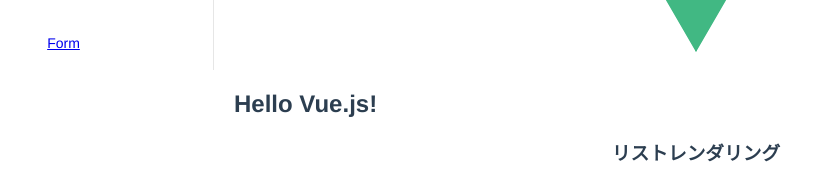
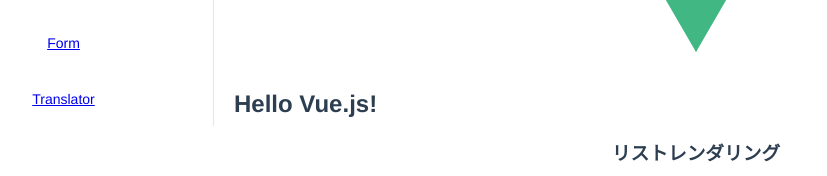
Before and after one commit to ryamakuchi/vue-lab, a Vue app: page / in a window 1280 px wide. Shown: the part 214-390 px from the top of the page, without its empty margins (94-921 px from the left). Built offline with nearby package versions, Linux system fonts and the light colour scheme.

Commit message:
Exercise 2: Translator 画面の追加

```diff
--- a/src/App.vue
+++ b/src/App.vue
@@ -18,6 +18,10 @@
           <el-menu-item>
             <router-link to="/form">Form</router-link>
           </el-menu-item>
+
+          <el-menu-item>
+            <router-link to="/translator">Translator</router-link>
+          </el-menu-item>
         </el-menu>
       </el-aside>
 
@@ -29,13 +33,8 @@
 </template>
 
 <script>
-import HelloWorld from './components/HelloWorld.vue'
-
 export default {
-  name: 'app',
-  components: {
-    HelloWorld
-  }
+  name: 'app'
 }
 </script>
 
--- a/src/router.ts
+++ b/src/router.ts
@@ -3,6 +3,7 @@ import Router from 'vue-router'
 import Home from './views/Home.vue'
 import Table from './views/Table.vue'
 import Form from './views/Form.vue'
+import Translator from './views/Translator.vue'
 
 Vue.use(Router)
 
@@ -32,6 +33,11 @@ export default new Router({
       path: '/form',
       name: 'form',
       component: Form
+    },
+    {
+      path: '/translator',
+      name: 'translator',
+      component: Translator
     }
   ]
 })
```
Also changed, not shown: src/views/Translator.vue (added).
